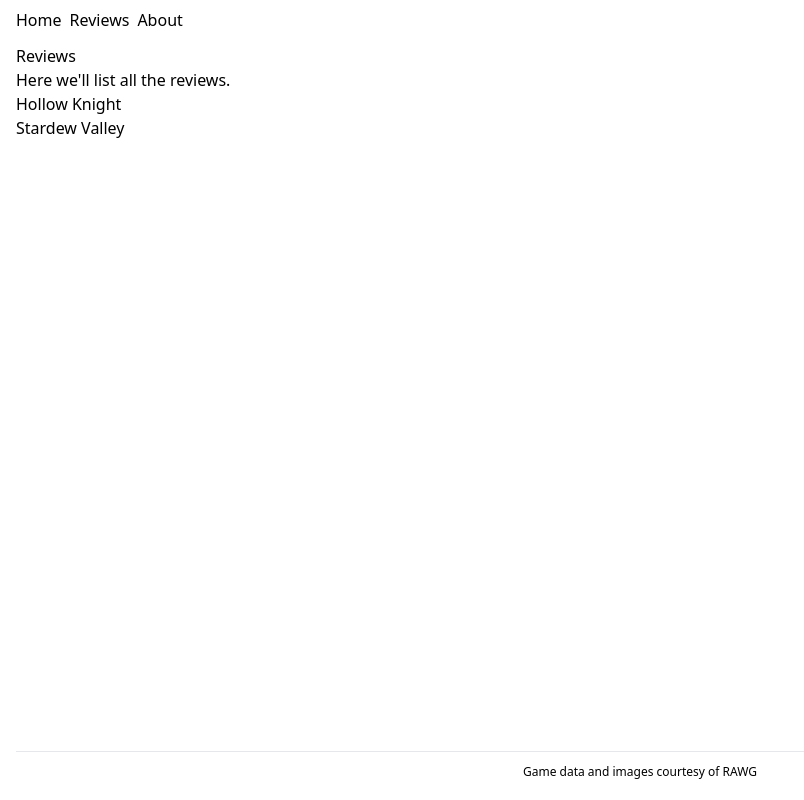
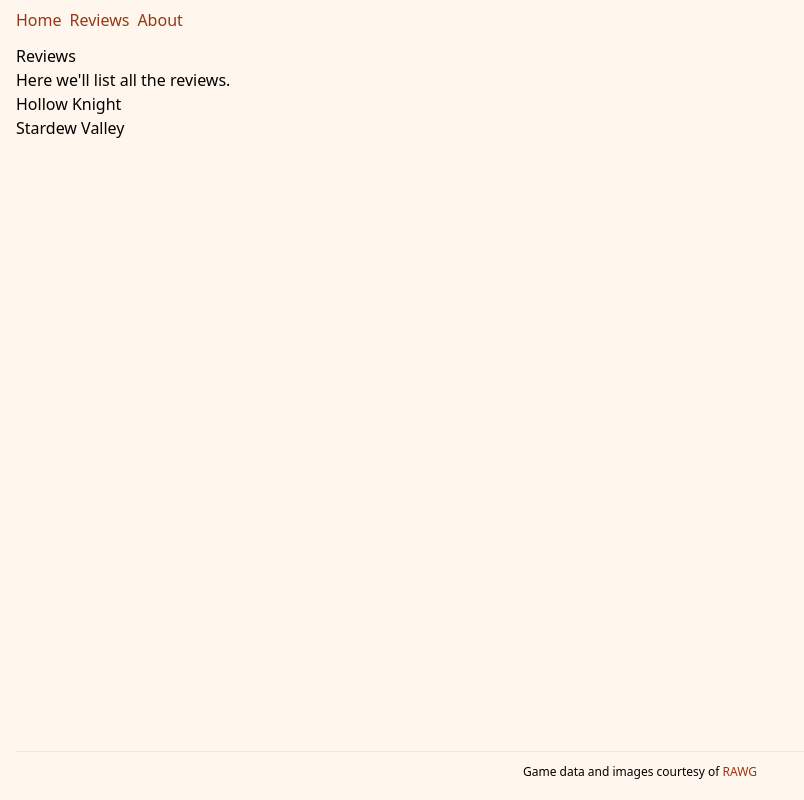
Before and after one commit to OnurUrsar/next-review, a Next.js app: page /reviews in a window 1280 px wide. Shown: the whole page, without its empty margins (0-804 px from the left). Built offline with nearby package versions, Linux system fonts and the light colour scheme.

Commit message:
body bg, navbar component, link styling

```diff
--- /dev/null
+++ b/app/components/NavBar.tsx
@@ -0,0 +1,29 @@
+import Link from "next/link";
+
+export default function NavBar() {
+  return (
+    <nav>
+      <ul className="flex gap-2">
+        <li>
+          <Link href="/" className="text-orange-800 hover:underline">
+            Home
+          </Link>
+        </li>
+        <li>
+          <Link href="/reviews" className="text-orange-800 hover:underline">
+            Reviews
+          </Link>
+        </li>
+        <li>
+          <Link
+            href="/about"
+            className="text-orange-800 hover:underline"
+            prefetch={false}
+          >
+            About
+          </Link>
+        </li>
+      </ul>
+    </nav>
+  );
+}
--- a/app/layout.tsx
+++ b/app/layout.tsx
@@ -1,5 +1,5 @@
 import type { ReactNode } from "react";
-import Link from "next/link";
+import NavBar from "./components/NavBar";
 import "./globals.css";
 
 interface LayoutProps {
@@ -9,28 +9,18 @@ interface LayoutProps {
 function RootLayout({ children }: LayoutProps) {
   return (
     <html lang="en">
-      <body className="flex flex-col min-h-screen px-4 py-2">
+      <body className="bg-orange-50 flex flex-col min-h-screen px-4 py-2">
         <header>
-          <nav>
-            <ul className="flex gap-2">
-              <li>
-                <Link href="/">Home</Link>
-              </li>
-              <li>
-                <Link href="/reviews">Reviews</Link>
-              </li>
-              <li>
-                <Link href="/about" prefetch={false}>
-                  About
-                </Link>
-              </li>
-            </ul>
-          </nav>
+          <NavBar />
         </header>
         <main className="py-3 grow">{children}</main>
         <footer className="text-center text-xs border-t py-3">
           Game data and images courtesy of{" "}
-          <a href="https://rawg.io/" target="_blank">
+          <a
+            href="https://rawg.io/"
+            target="_blank"
+            className="text-orange-800 hover:underline"
+          >
             RAWG
           </a>
         </footer>
```
